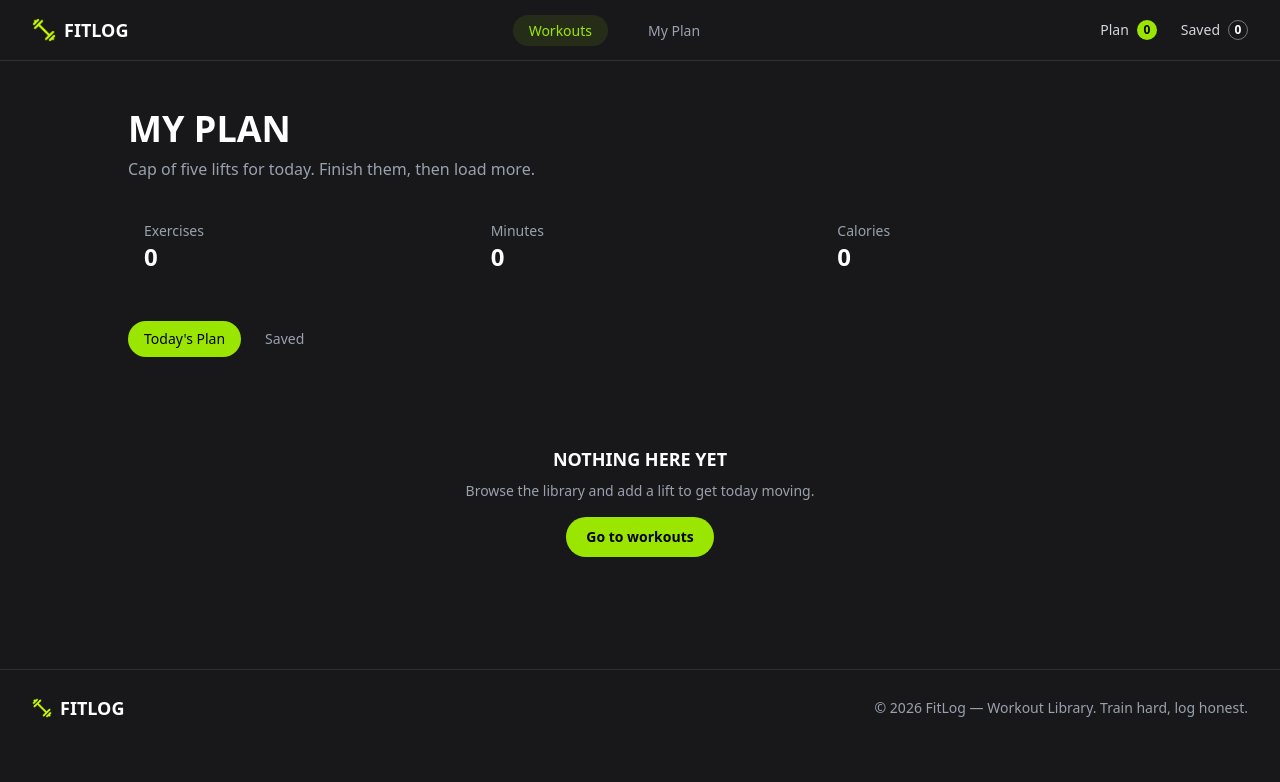
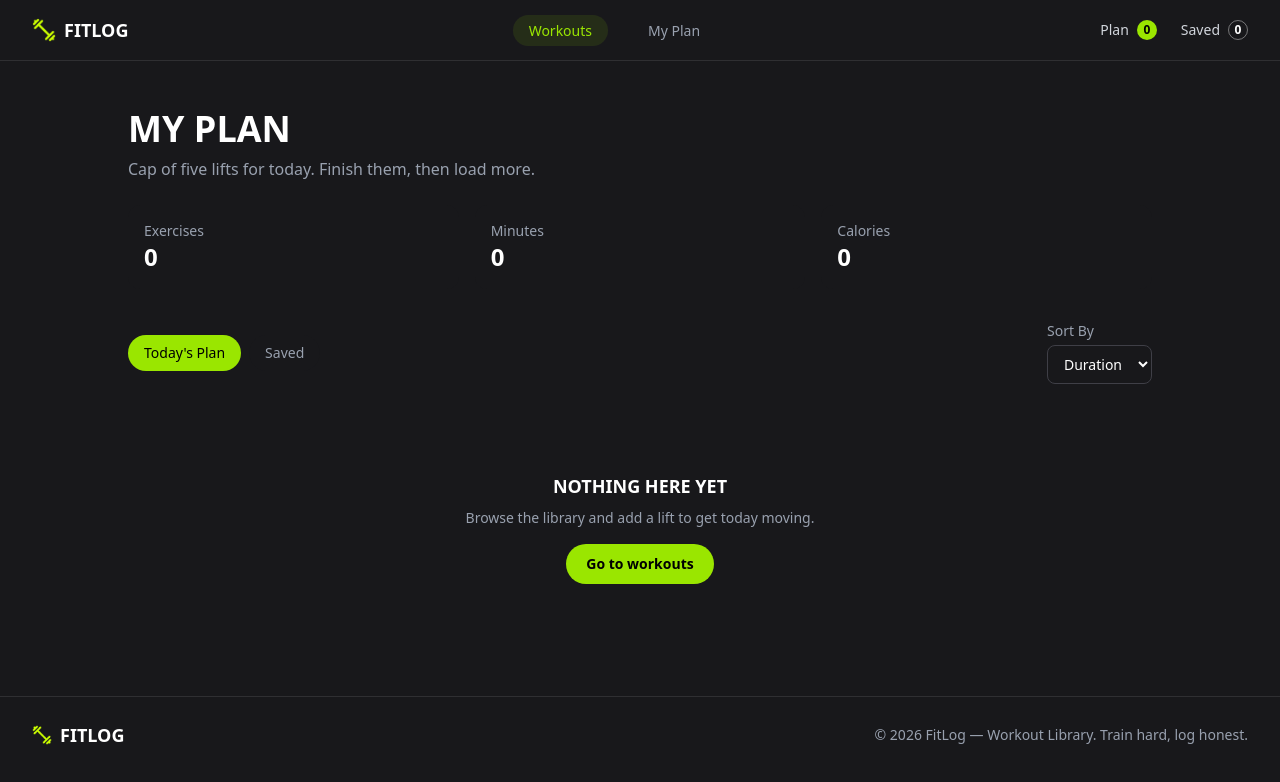
Before and after one commit to sunjidanowshin/assignment-06, a Next.js app: page /my-plan in a window 1280 px wide. Shown: the top 782 px of the page. Built offline with nearby package versions, Linux system fonts and the light colour scheme.

Commit message:
added sorting and not found age

```diff
--- a/src/app/my-plan/page.tsx
+++ b/src/app/my-plan/page.tsx
@@ -1,16 +1,32 @@
 "use client";
-import { useState } from "react";
+import { useState, useMemo } from "react";
 import { usePlan } from "@/context/PlanContext";
 import Link from "next/link";
 import { Workout } from "@/types/workout";
 import PlanWorkoutCard from "@/components/PlanWorkoutCard";
 
+type SortOption = "duration" | "calories" | "rating";
+
 export default function MyPlanPage() {
   const { plan, saved } = usePlan();
   const [activeTab, setActiveTab] = useState("today");
+  const [sortBy, setSortBy] = useState<SortOption>("duration");
 
-  const totalMinutes = plan.reduce((sum: number, w: Workout) => sum + w.duration, 0);
-  const totalCalories = plan.reduce((sum: number, w: Workout) => sum + w.caloriesBurned, 0);
+  const activeList = activeTab === "today" ? plan : saved;
+
+  const sortedList = useMemo(() => {
+    const list = [...activeList];
+    list.sort((a: Workout, b: Workout) => {
+      if (sortBy === "duration") return a.duration - b.duration;
+      if (sortBy === "calories") return a.caloriesBurned - b.caloriesBurned;
+      if (sortBy === "rating") return b.rating - a.rating; // highest rating first
+      return 0;
+    });
+    return list;
+  }, [activeList, sortBy]);
+
+  const totalMinutes = activeList.reduce((sum: number, w: Workout) => sum + w.duration, 0);
+  const totalCalories = activeList.reduce((sum: number, w: Workout) => sum + w.caloriesBurned, 0);
 
   return (
     <section className="px-4 sm:px-6 md:px-8 py-8 md:py-12">
@@ -25,7 +41,7 @@ export default function MyPlanPage() {
         <div className="grid grid-cols-3 gap-3 sm:gap-4 mt-6">
           <div className="bg-zinc-900 rounded-xl p-4">
             <p className="text-gray-400 text-xs sm:text-sm">Exercises</p>
-            <p className="text-white text-xl sm:text-2xl font-bold">{plan.length}</p>
+            <p className="text-white text-xl sm:text-2xl font-bold">{activeList.length}</p>
           </div>
           <div className="bg-zinc-900 rounded-xl p-4">
             <p className="text-gray-400 text-xs sm:text-sm">Minutes</p>
@@ -37,7 +53,8 @@ export default function MyPlanPage() {
           </div>
         </div>
 
-        <div className="flex gap-2 mt-8">
+        <div className="flex flex-wrap items-center justify-between gap-4 mt-8">
+          <div className="flex gap-2">
             <button
               onClick={() => setActiveTab("today")}
               className={`px-4 py-2 rounded-full text-sm font-medium ${
@@ -60,9 +77,26 @@ export default function MyPlanPage() {
             </button>
           </div>
 
+          <div className="flex flex-col text-sm">
+            <label htmlFor="sortBy" className="text-gray-400 mb-1">
+              Sort By
+            </label>
+            <select
+              id="sortBy"
+              value={sortBy}
+              onChange={(e) => setSortBy(e.target.value as SortOption)}
+              className="bg-zinc-900 text-white border border-zinc-700 rounded-lg px-3 py-2 focus:outline-none focus:ring-1 focus:ring-lime-400"
+            >
+              <option value="duration">Duration</option>
+              <option value="calories">Calories</option>
+              <option value="rating">Rating</option>
+            </select>
+          </div>
+        </div>
+
         <div className="mt-6">
           {activeTab === "today" && (
-            plan.length === 0 ? (
+            sortedList.length === 0 ? (
               <div className="text-center py-16">
                 <p className="text-white font-bold text-lg">NOTHING HERE YET</p>
                 <p className="text-gray-400 text-sm mt-2">
@@ -74,7 +108,7 @@ export default function MyPlanPage() {
               </div>
             ) : (
               <div className="flex flex-col gap-3">
-                {plan.map((workout: Workout) => (
+                {sortedList.map((workout: Workout) => (
                   <PlanWorkoutCard key={workout.id} workout={workout} listType="plan" />
                 ))}
               </div>
@@ -82,7 +116,7 @@ export default function MyPlanPage() {
           )}
 
           {activeTab === "saved" && (
-            saved.length === 0 ? (
+            sortedList.length === 0 ? (
               <div className="text-center py-16">
                 <p className="text-white font-bold text-lg">NOTHING HERE YET</p>
                 <p className="text-gray-400 text-sm mt-2">
@@ -94,7 +128,7 @@ export default function MyPlanPage() {
               </div>
             ) : (
               <div className="flex flex-col gap-3">
-                {saved.map((workout: Workout) => (
+                {sortedList.map((workout: Workout) => (
                   <PlanWorkoutCard key={workout.id} workout={workout} listType="saved" />
                 ))}
               </div>
--- /dev/null
+++ b/src/app/not-found.tsx
@@ -0,0 +1,24 @@
+import Link from "next/link";
+
+export default function NotFound() {
+  return (
+    <section className="min-h-[70vh] flex flex-col items-center justify-center text-center px-4">
+      <p className="text-lime-400 font-bold text-sm tracking-widest uppercase mb-4">
+        Error 404
+      </p>
+      <h1 className="text-white text-4xl sm:text-5xl md:text-6xl font-bold uppercase mb-4">
+        Lift Not Found
+      </h1>
+      <p className="text-gray-400 max-w-md mb-8">
+        Looks like this page skipped leg day. The route you&apos;re looking for
+        doesn&apos;t exist.
+      </p>
+      <Link
+        href="/"
+        className="bg-lime-400 text-black px-6 py-3 rounded-full text-sm font-semibold hover:bg-lime-300 transition"
+      >
+        Go to Workouts
+      </Link>
+    </section>
+  );
+}
```
Lines whose indentation alone changed are shown as unchanged.
